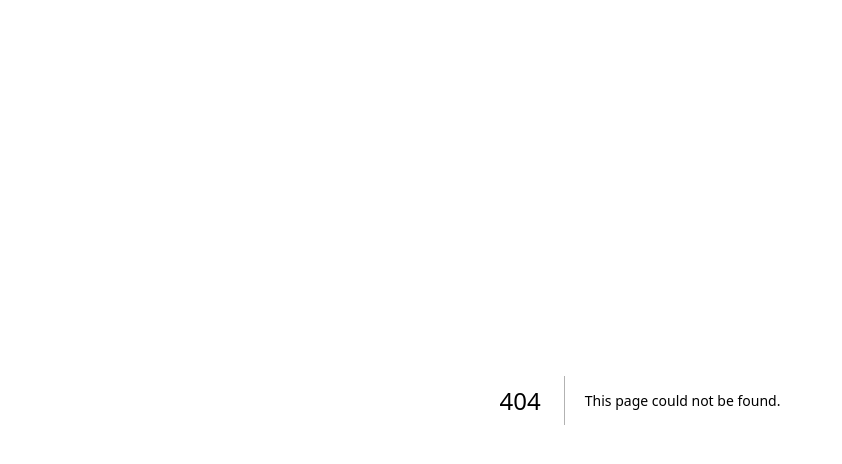
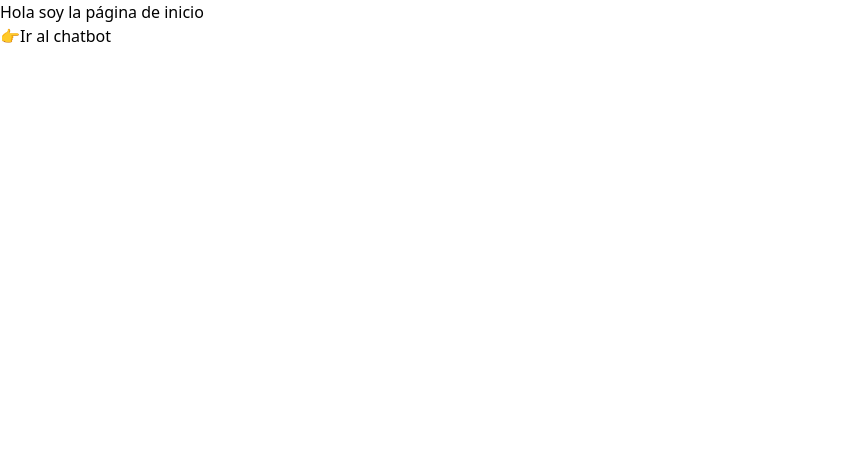
Before and after one commit to svalentinaog/app-vet-pet, a Next.js app: page / in a window 1280 px wide. Before the commit this address had no page. Shown: the top 464 px of the page, without its empty margins (0-842 px from the left). Built offline with nearby package versions, Linux system fonts and the light colour scheme.

Commit message:
Configuración inicial de Redux Toolkit

```diff
--- /dev/null
+++ b/app/StoreProvider.tsx
@@ -0,0 +1,18 @@
+"use client";
+import { useRef } from "react";
+import { Provider } from "react-redux";
+import { makeStore, AppStore } from "../lib/store";
+
+export default function StoreProvider({
+  children,
+}: {
+  children: React.ReactNode;
+}) {
+  const storeRef = useRef<AppStore>();
+  if (!storeRef.current) {
+    // Create the store instance the first time this renders
+    storeRef.current = makeStore();
+  }
+
+  return <Provider store={storeRef.current}>{children}</Provider>;
+}
--- a/app/layout.tsx
+++ b/app/layout.tsx
@@ -1,6 +1,7 @@
 import "./globals.css";
 import { Metadata } from "next";
 import { Toaster } from "sonner";
+import StoreProvider from "./StoreProvider";
 
 export const metadata: Metadata = {
   title: "VETPET",
@@ -15,7 +16,7 @@ export default function RootLayout({
     <html lang="en">
       <body>
         <Toaster position="top-center" richColors />
-        {children}
+        <StoreProvider>{children}</StoreProvider>
       </body>
     </html>
   );
--- /dev/null
+++ b/app/page.tsx
@@ -0,0 +1,13 @@
+import Link from "next/link";
+
+export default function Home() {
+  return (
+    <div>
+      <h1>Hola soy la página de inicio</h1>
+
+      <button>
+        <Link href={"/chatbot"}>👉Ir al chatbot</Link>
+      </button>
+    </div>
+  );
+}
--- /dev/null
+++ b/lib/store.ts
@@ -0,0 +1,13 @@
+import { configureStore } from "@reduxjs/toolkit";
+
+export const makeStore = () => {
+  return configureStore({
+    reducer: {},
+  });
+};
+
+// Infer the type of makeStore
+export type AppStore = ReturnType<typeof makeStore>;
+// Infer the `RootState` and `AppDispatch` types from the store itself
+export type RootState = ReturnType<AppStore["getState"]>;
+export type AppDispatch = AppStore["dispatch"];
--- a/package.json
+++ b/package.json
@@ -12,6 +12,7 @@
     "@ai-sdk/openai": "^0.0.40",
     "@emotion/cache": "^11.13.5",
     "@mui/material-nextjs": "^6.1.9",
+    "@reduxjs/toolkit": "^2.4.0",
     "@vercel/analytics": "^1.3.1",
     "@vercel/kv": "^2.0.0",
     "ai": "^3.2.43",
@@ -20,6 +21,7 @@
     "react": "^18",
     "react-dom": "^18",
     "react-markdown": "^9.0.1",
+    "react-redux": "^9.1.2",
     "remark-gfm": "^4.0.0",
     "sonner": "^1.5.0"
   },
```
Also changed, not shown: lib/services/userApi.ts (added, +26 -0 lines), lib/features/userSlice.ts (added), 1 other file (tests, documents, lock files or other folders).
